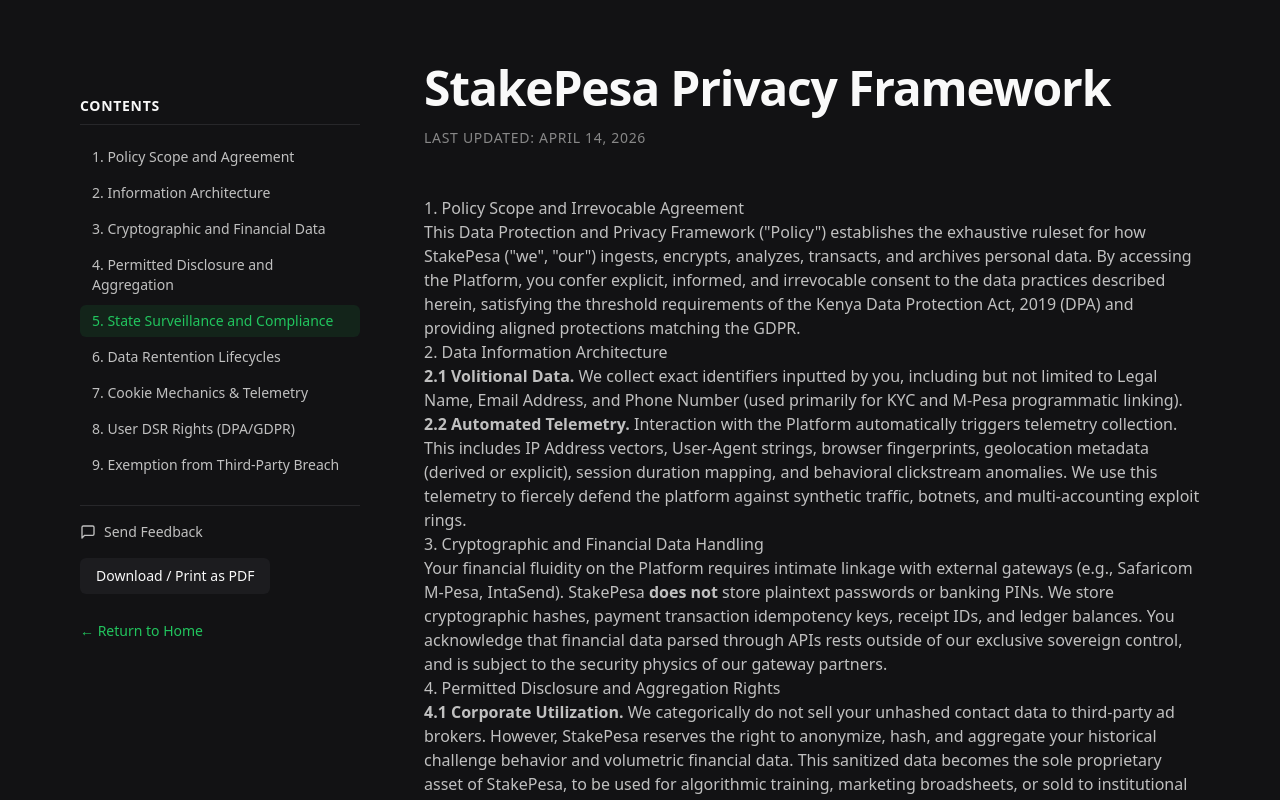
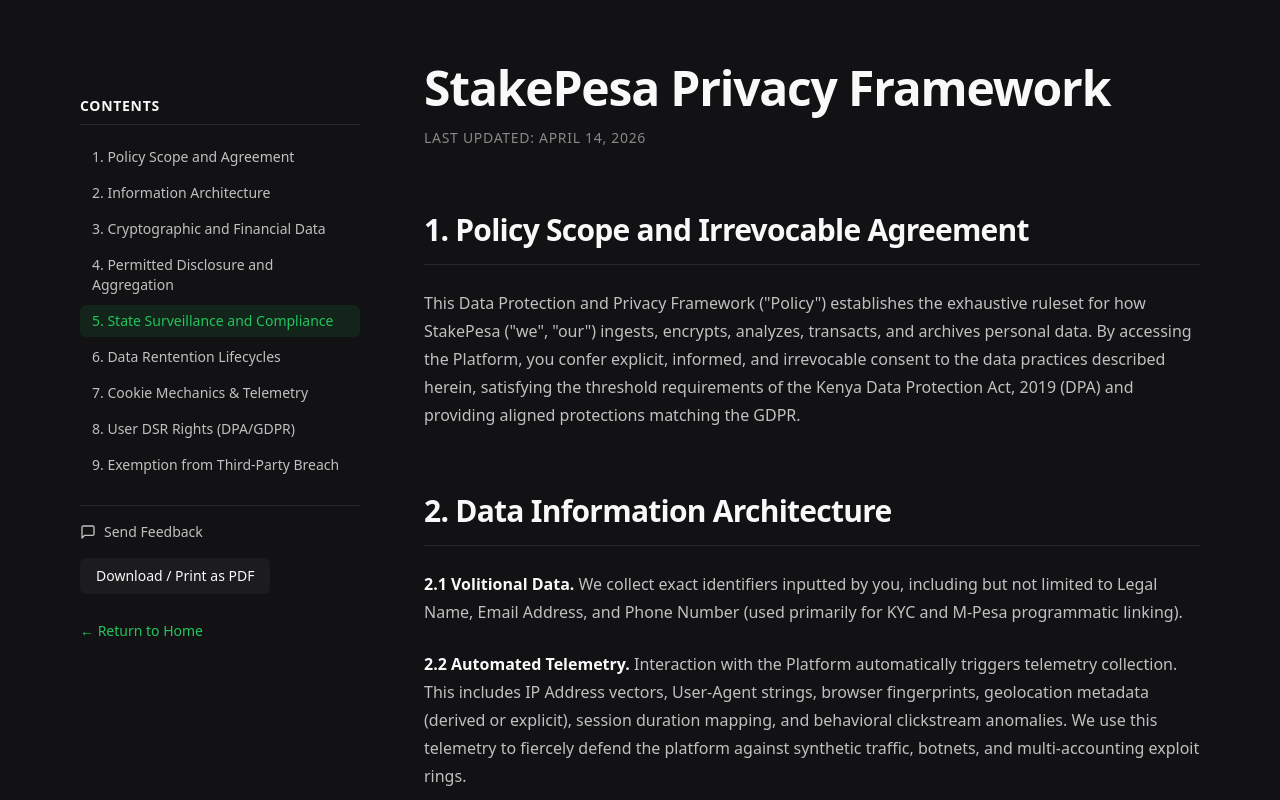
Before and after one commit to lemayan/StakePesa, a Next.js app: page /privacy in a window 1280 px wide. Shown: the top 800 px of the page. Built offline with nearby package versions, Linux system fonts and the light colour scheme.

Commit message:
fix: replace failed @tailwindcss/typography classes with native tailwind variants for legal layout

```diff
--- a/src/components/sections/legal-layout.tsx
+++ b/src/components/sections/legal-layout.tsx
@@ -104,7 +104,7 @@
             <p className="text-sm font-mono text-fg-muted uppercase tracking-wider">Last Updated: {lastUpdated}</p>
           </header>
 
-          <div className="prose prose-invert max-w-none text-fg-secondary prose-headings:text-fg prose-h2:text-2xl prose-h2:font-semibold prose-h2:mt-12 prose-h2:mb-4 prose-p:leading-relaxed prose-p:mb-6 prose-li:mb-2 prose-strong:text-fg prose-a:text-green hover:prose-a:text-green/80">
+          <div className="text-fg-secondary text-[15px] sm:text-[16px] leading-[1.75] [&_h2]:text-2xl [&_h2]:sm:text-3xl [&_h2]:font-bold [&_h2]:text-fg [&_h2]:mt-16 [&_h2]:mb-6 [&_h2]:tracking-tight [&_h2]:border-b [&_h2]:border-line [&_h2]:pb-4 [&_p]:mb-6 [&_strong]:text-fg [&_strong]:font-semibold [&_ul]:list-disc [&_ul]:pl-6 [&_ul]:mb-6 [&_ul]:space-y-3 [&_li]:pl-1 [&_a]:text-green hover:[&_a]:underline">
             {children}
           </div>
         </main>
```
